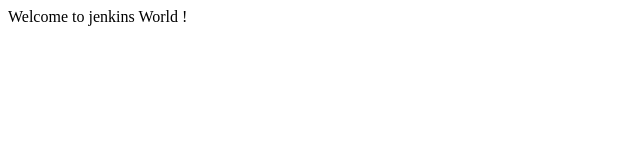
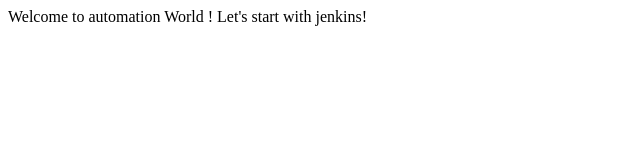
Before and after one commit to BertrandKafando/devops-courses-and-tps, a plain HTML site: page index.html in a window 1280 px wide. Shown: the whole page, without its empty margins (0-640 px from the left). Drawn offline with Linux system fonts and the light colour scheme.

Commit message:
change welcome ms

```diff
--- a/index.html
+++ b/index.html
@@ -6,7 +6,8 @@
 </head>
 <body>
 
-Welcome to jenkins World !
+Welcome to automation World !
+Let's start with jenkins!
 
 </body>
 </html>
```
